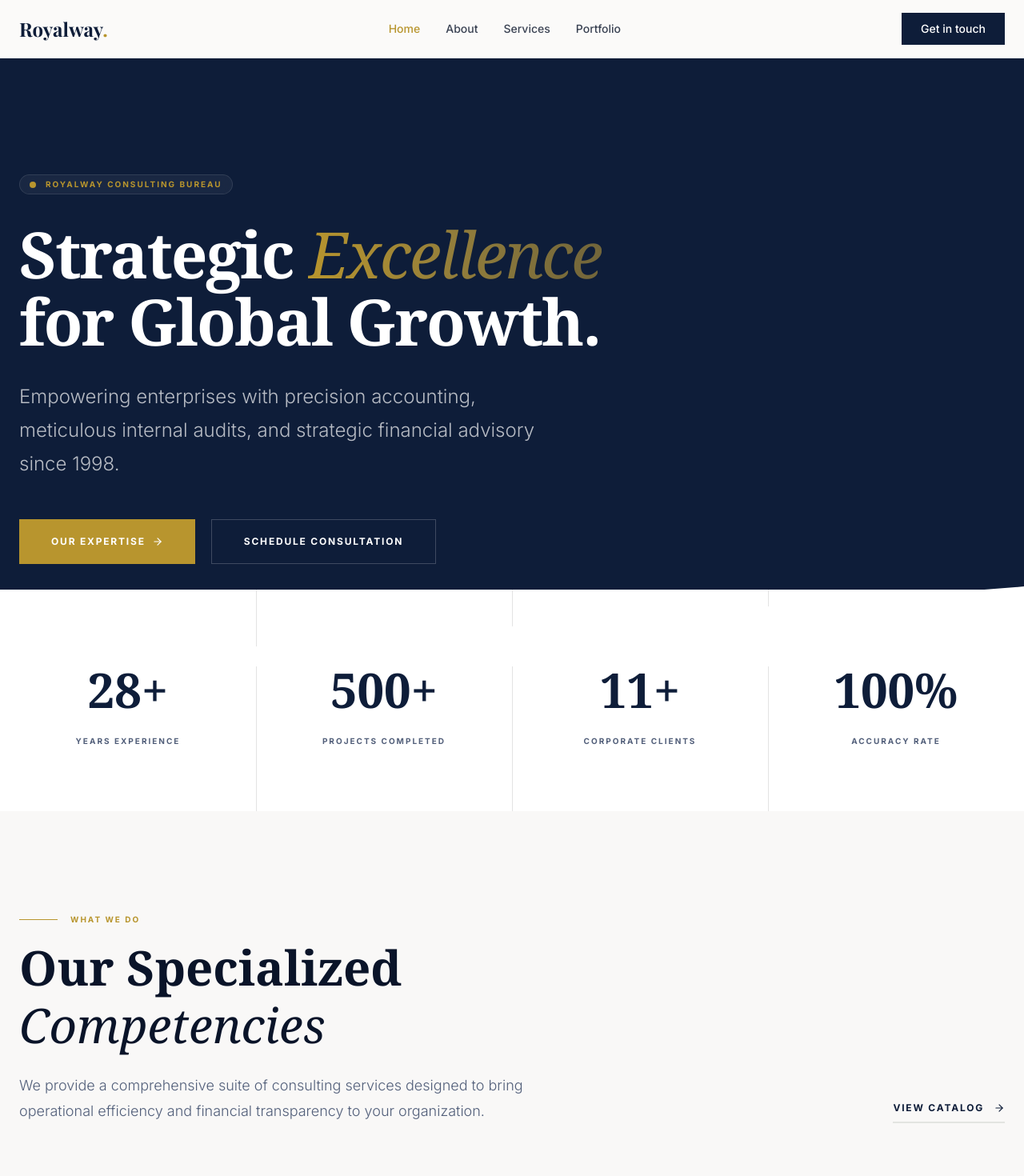
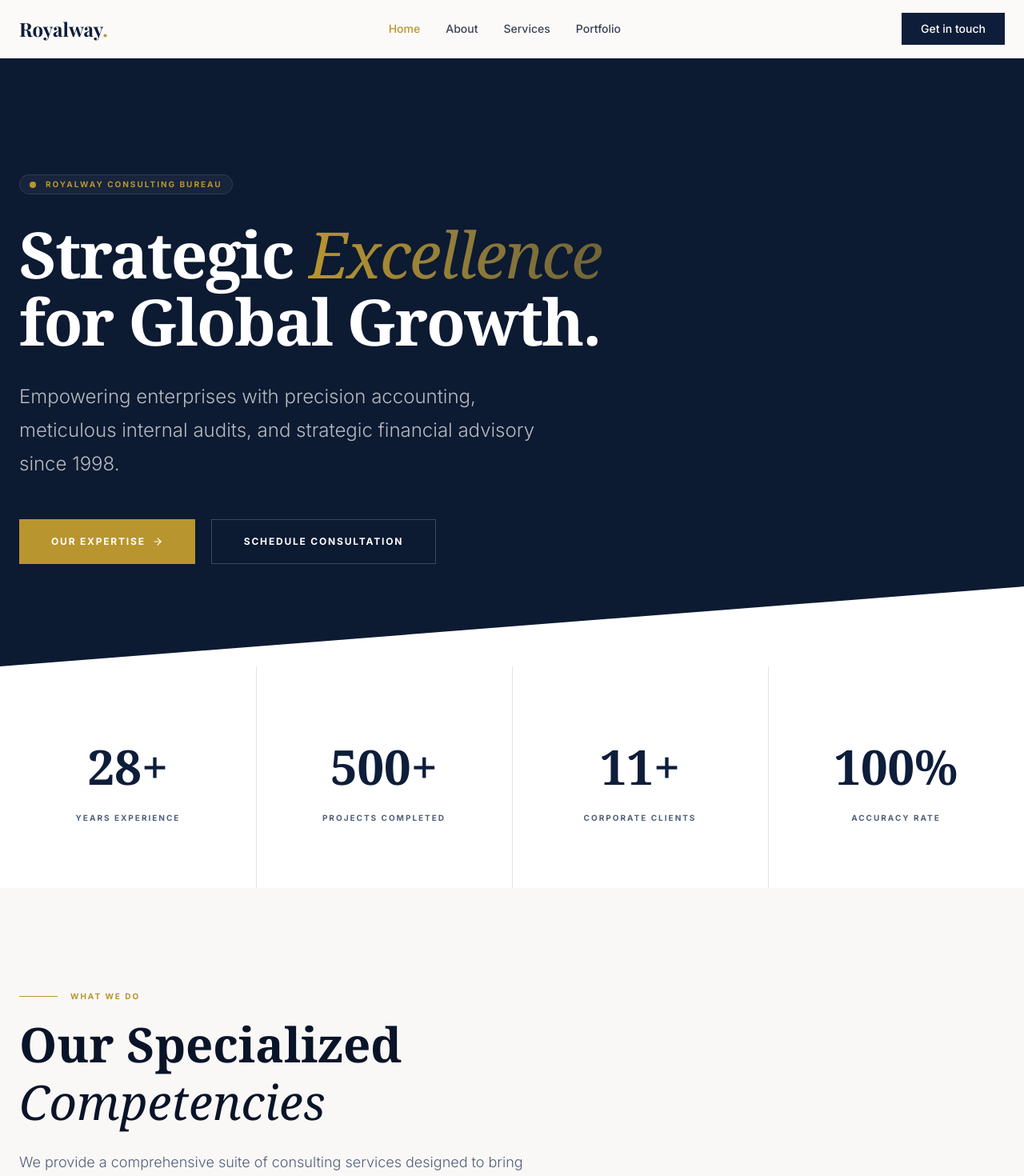
Before and after one commit to BremaBoy/royalwayconslbureau, a React (Vite) app: page / in a window 1280 px wide. Shown: the top 1470 px of the page at 80% size. Built offline with nearby package versions, Linux system fonts and the light colour scheme; a web font is replaced by a local one.

Commit message:
Force blue background for Why Choose Us section and fix dark mode contrast

```diff
--- a/src/pages/Home.module.css
+++ b/src/pages/Home.module.css
@@ -19,7 +19,8 @@
   display: flex;
   align-items: center;
   overflow: hidden;
-  background-color: hsl(var(--primary)); /* Global primary blue */
+  background-color: #0c1a32; /* Forced brand blue */
+  color: #ffffff;
   padding-top: 5rem; /* pt-20 */
   padding-bottom: 4rem;
 }
@@ -254,8 +255,7 @@
   width: 100%;
   overflow: hidden;
   line-height: 0;
-  z-index: 20;
-  pointer-events: none;
+  z-index: 10;
 }
 
 .heroCurve svg {
@@ -284,14 +284,6 @@
   background-color: #ffffff;
   position: relative;
   overflow: hidden;
-  margin-top: -4rem;
-  z-index: 15;
-}
-
-@media (min-width: 768px) {
-  .statsSection {
-    margin-top: -6rem;
-  }
 }
 
 .statsDivider {
@@ -467,8 +459,8 @@
    ============================================================ */
 .whySection {
   padding: 4rem 0;
-  background-color: hsl(var(--primary));
-  color: hsl(var(--primary-foreground));
+  background-color: #0c1a32;
+  color: #ffffff;
   position: relative;
   overflow: hidden;
 }
@@ -554,8 +546,8 @@
   width: 2.5rem;
   height: 2.5rem;
   border-radius: 50%;
-  background-color: hsl(var(--primary-foreground));
-  color: hsl(var(--primary));
+  background-color: #ffffff;
+  color: #0c1a32;
   display: flex;
   align-items: center;
   justify-content: center;
```
